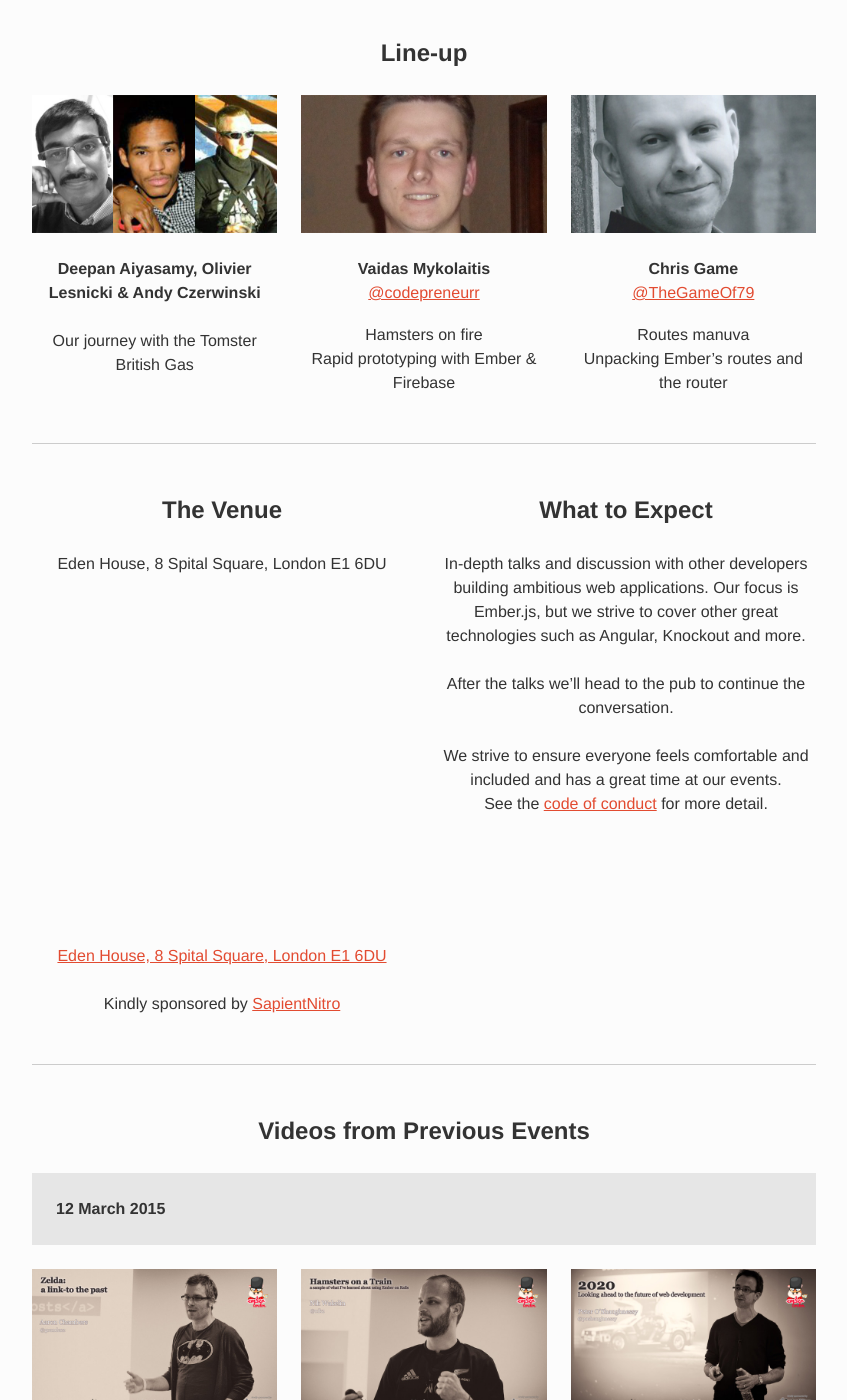
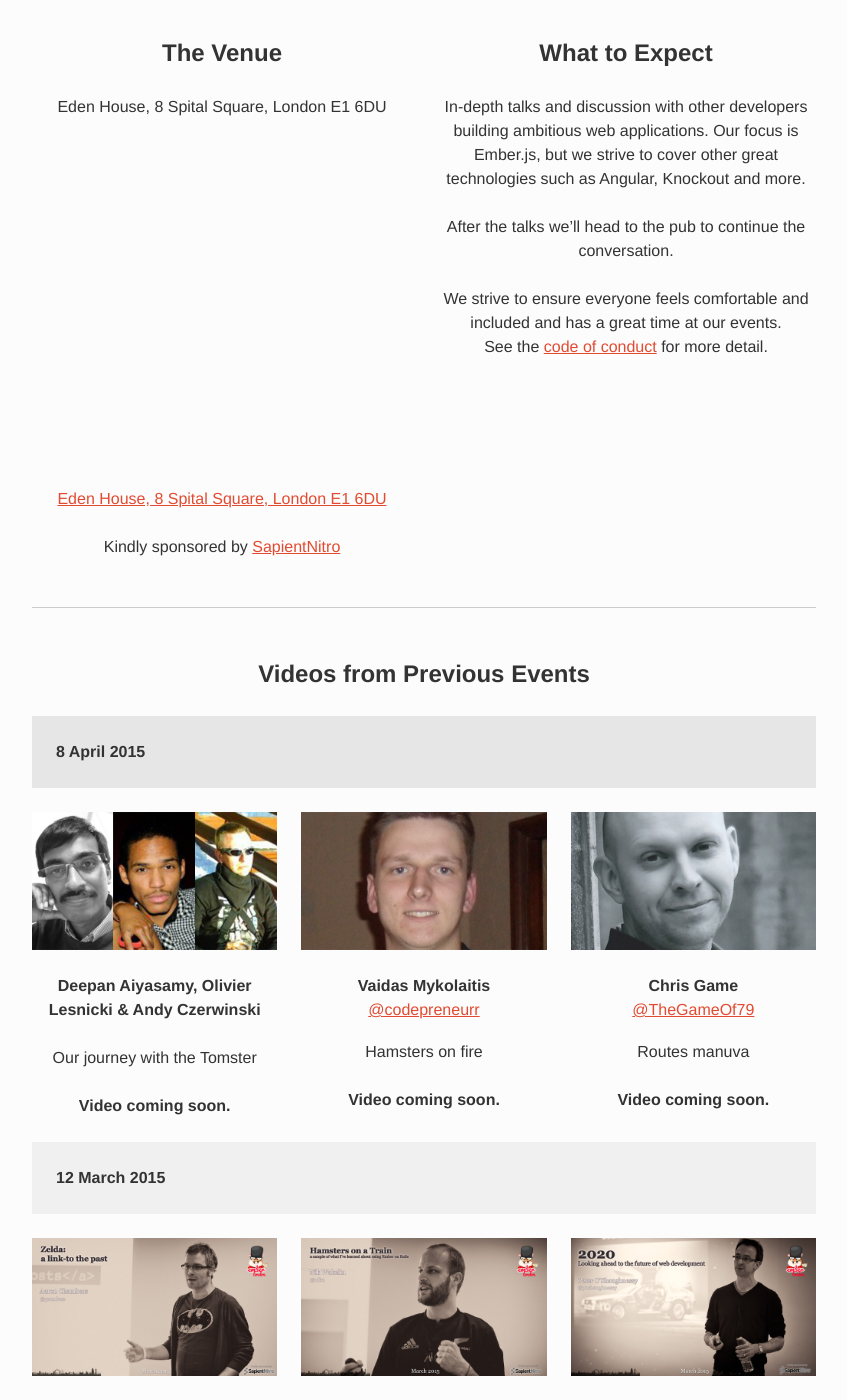
Before and after one commit to emberlondon/emberlondon.github.io, a Jekyll site: the page built from index.html, in a window 1280 px wide and 1400 px high, scrolled down 1047 px. Shown: the whole window, without its empty margins (216-1063 px from the left). Built offline with Jekyll 4.4.1, drawn with Linux system fonts in a browser that asks for light colours; nearby versions of some CDN libraries; some of the changed text lies outside the part shown.

Commit message:
Update following April 2015 meetup

```diff
--- a/_data/next-meetup.yml
+++ b/_data/next-meetup.yml
@@ -1,21 +1,5 @@
-date: Wednesday, 8 April 2015
+date: Thursday, 14 May 2015
 time: 6.30pm – 9.30pm
-datetime_aria: Wednesday, eighth of April, two-thousand and fifteen, six thirty pm to nine thirty pm.
+datetime_aria: Thursday, fourteenth of May, two-thousand and fifteen, six thirty pm to nine thirty pm.
 location: Eden House, 8 Spital Square, London E1 6DU
-url: "http://www.meetup.com/London-Emberjs-User-Group/events/220323842/"
-talks:
-  - speaker_name: Deepan Aiyasamy, Olivier Lesnicki & Andy Czerwinski
-    speaker_twitter:
-    title: Our journey with the Tomster
-    subtitle: British Gas
-    image: images/speakers/british-gas-team.jpg
-  - speaker_name: Vaidas Mykolaitis
-    speaker_twitter: codepreneurr
-    title: Hamsters on fire
-    subtitle: Rapid prototyping with Ember & Firebase
-    image: images/speakers/codepreneurr.jpg
-  - speaker_name: Chris Game
-    speaker_twitter: TheGameOf79
-    title: Routes manuva
-    subtitle: Unpacking Ember’s routes and the router
-    image: images/speakers/chrisgame.jpg
+url: "http://www.meetup.com/London-Emberjs-User-Group/events/221220636/"
```
Also changed, not shown: _data/previous-events.yml (+15 -0 lines).
